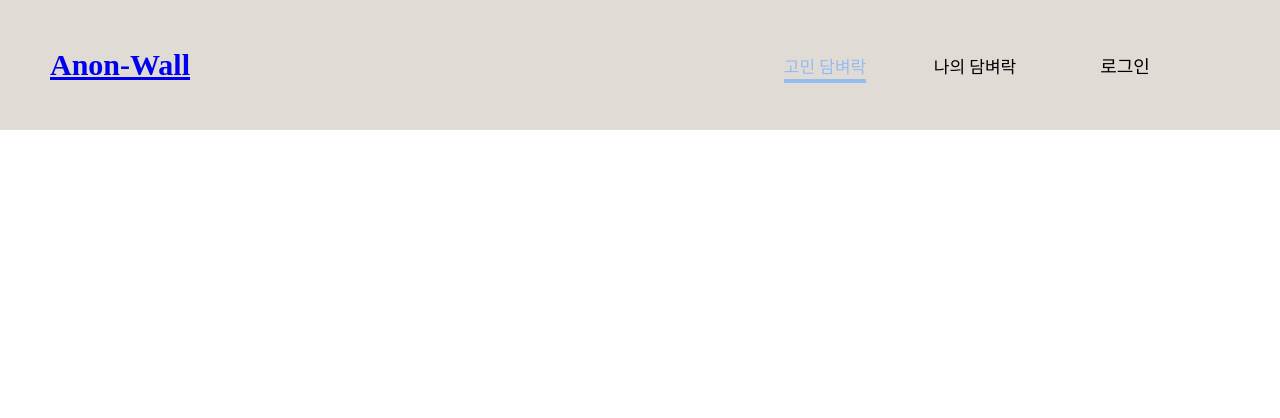
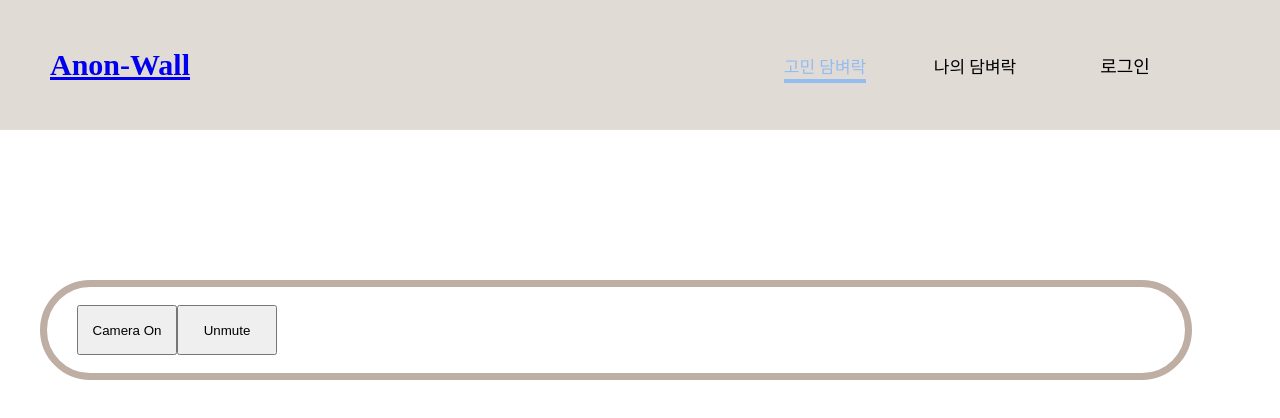
Before and after one commit to anon-wall/anon-wall-frontend, a React (Create React App) app: page /counsels/1/room in a window 1280 px wide. Shown: the top 418 px of the page. Built offline with nearby package versions, Linux system fonts and the light colour scheme; no server answers.

Commit message:
feat: web-RTC

```diff
--- a/package.json
+++ b/package.json
@@ -19,6 +19,8 @@
     "react-router-dom": "^6.2.1",
     "react-scripts": "^5.0.0",
     "redux-logger": "^3.0.6",
+    "simple-peer": "^9.11.0",
+    "socket.io-client": "^2.3.0",
     "styled-components": "^5.3.3",
     "web-vitals": "^2.1.4"
   },
--- a/src/App.js
+++ b/src/App.js
@@ -9,6 +9,7 @@ import UploadStory from "./pages/UploadStory";
 import CounselorDetail from "./components/CounselorDetail";
 import MyPageMain from "./pages/MyPageMain";
 import MyPageCounselor from "./pages/MyPageCounselor";
+import ChatRoom from "./components/ChatRoom";
 import NotFound from "./components/NotFound";
 import MyPage from "./pages/MyPage";
 import UserStoryList from "./pages/UserStoryList";
@@ -26,7 +27,7 @@ function App() {
             path="/counsels/:counsel_id/counselors/:user_id"
             element={<CounselorDetail />}
           />
-          <Route path="/counsels/:counsel_id/room" />
+          <Route path="/counsels/:counsel_id/room" element={<ChatRoom />} />
           <Route path="/counsels/new" element={<UploadStory />} />
           <Route path="/mypage" element={<MyPage />}>
             <Route path="/mypage/main" element={<MyPageMain />} />
--- /dev/null
+++ b/src/components/ChatRoom.js
@@ -0,0 +1,243 @@
+import React, { useEffect, useRef, useState } from "react";
+import { useParams } from "react-router-dom";
+import { useSelector } from "react-redux";
+import Peer from "simple-peer";
+import io from "socket.io-client";
+import styled from "styled-components";
+
+const socket = io.connect("http://localhost:8000");
+
+function ChatRoom() {
+  const { counsel_id } = useParams();
+  const myData = useSelector(({ user }) => user.data);
+
+  const [myId, setMyId] = useState("");
+  const [stream, setStream] = useState();
+  const [caller, setCaller] = useState({});
+  const [idToCall, setIdToCall] = useState("");
+  const [callAccepted, setCallAccepted] = useState(false);
+  const [callEnded, setCallEnded] = useState(false);
+
+  const [cameraButton, setCameraButton] = useState(false);
+  const [audioButton, setAudioButton] = useState(false);
+
+  const cameraText = cameraButton ? "Camera Off" : "Camera On";
+  const muteText = audioButton ? "Mute" : "Unmute";
+
+  const myVideo = useRef();
+  const userVideo = useRef();
+  const connectionRef = useRef();
+
+  useEffect(() => {
+    (async () => {
+      try {
+        const myStream = await navigator.mediaDevices.getUserMedia({
+          video: true,
+          audio: true,
+        });
+
+        setStream(myStream);
+        myVideo.current.srcObject = myStream;
+      } catch (err) {
+        console.log(err);
+      }
+    })();
+
+    socket.on("me", (id) => {
+      console.log("my id", id);
+      setMyId(id);
+    });
+
+    socket.emit("joinRoom", counsel_id);
+
+    socket.on("otherUserId", (id) => {
+      setIdToCall(id);
+      setCallAccepted(false);
+    });
+
+    socket.on("sendCall", (data) => {
+      setCaller({
+        nickname: data.nickname,
+        isReceivedCall: true,
+        from: data.from,
+        signal: data.signal,
+      });
+    });
+    socket.on("someoneLeft", () => {
+      setCallEnded(true);
+      connectionRef.current.destroy();
+    });
+  }, []);
+
+  function callUser(id) {
+    const peer = new Peer({
+      initiator: true,
+      trickle: false,
+      stream: stream,
+    });
+
+    peer.on("signal", (data) => {
+      socket.emit("sendCall", {
+        userToCall: id,
+        signal: data,
+        from: myId,
+        nickname: myData.nickname,
+      });
+    });
+
+    peer.on("stream", (stream) => {
+      userVideo.current.srcObject = stream;
+    });
+
+    socket.on("callAccepted", (signal) => {
+      setCallAccepted(true);
+      peer.signal(signal);
+    });
+
+    connectionRef.current = peer;
+  }
+
+  function answerCall() {
+    setCallAccepted(true);
+
+    const peer = new Peer({
+      initiator: false,
+      trickle: false,
+      stream: stream,
+    });
+
+    peer.on("signal", (data) => {
+      socket.emit("answerCall", { signal: data, to: caller.from });
+    });
+
+    peer.on("stream", (stream) => {
+      userVideo.current.srcObject = stream;
+    });
+
+    peer.signal(caller.signal);
+
+    connectionRef.current = peer;
+  }
+
+  function leaveCall() {
+    setCallEnded(true);
+
+    socket.emit("leaveRoom", counsel_id);
+
+    connectionRef.current.destroy();
+  }
+
+  function handleClickMuteButton() {
+    stream
+      .getAudioTracks()
+      .forEach((track) => (track.enabled = !track.enabled));
+    setAudioButton((value) => !value);
+  }
+
+  function handleClickCameraButton() {
+    stream
+      .getVideoTracks()
+      .forEach((track) => (track.enabled = !track.enabled));
+    setCameraButton((value) => !value);
+  }
+
+  return (
+    <>
+      <ChatRoomContainer>
+        <VideoContainer>
+          <div className="myVideo">
+            {stream && (
+              <>
+                <Video
+                  playsInline
+                  muted
+                  ref={myVideo}
+                  autoPlay
+                  style={{ width: "60rem", height: "40rem" }}
+                />
+              </>
+            )}
+          </div>
+          <div className="userVideo">
+            {callAccepted && !callEnded ? (
+              <Video
+                playsInline
+                ref={userVideo}
+                autoPlay
+                style={{ width: "60rem", height: "40rem" }}
+              />
+            ) : null}
+          </div>
+        </VideoContainer>
+        <ButtonContainer>
+          <Button onClick={handleClickCameraButton}>{cameraText}</Button>
+          <Button onClick={handleClickMuteButton}>{muteText}</Button>
+          <div>
+            {caller.isReceivedCall && !callAccepted ? (
+              <div className="only counselee button">
+                <Button onClick={answerCall}>Answer</Button>
+                {caller.name} is calling...
+              </div>
+            ) : null}
+          </div>
+          <div className="end-button">
+            {callAccepted && !callEnded && (
+              <Button onClick={leaveCall}>End Call</Button>
+            )}
+          </div>
+          {idToCall && !callAccepted ? (
+            <div className="only counselor button">
+              <Button onClick={() => callUser(idToCall)}>상담 시작하기</Button>
+              {idToCall}님이 입장하셨습니다.
+            </div>
+          ) : null}
+        </ButtonContainer>
+      </ChatRoomContainer>
+    </>
+  );
+}
+
+const ChatRoomContainer = styled.div`
+  height: 100vh;
+  width: 90%;
+  display: flex;
+  flex-direction: column;
+  justify-content: flex-start;
+  margin: 5rem 4rem;
+`;
+
+const VideoContainer = styled.div`
+  display: flex;
+  justify-content: space-around;
+  width: 100%;
+
+  .video {
+    border: 0.7rem solid #bfaea4;
+    border-radius: 5rem;
+  }
+`;
+
+const ButtonContainer = styled.div`
+  display: flex;
+  justify-content: flex-start;
+  align-items: center;
+  width: 100%;
+  height: 10rem;
+  margin-top: 10rem;
+  padding-left: 3rem;
+  border: 0.7rem solid #bfaea4;
+  border-radius: 5rem;
+`;
+
+const Video = styled.video`
+  border: 1px solid blue;
+  width: 50%;
+  height: 50%;
+`;
+
+const Button = styled.button`
+  width: 10rem;
+  height: 5rem;
+`;
+
+export default ChatRoom;
```
Also changed, not shown: 1 other file (tests, documents, lock files or other folders).
